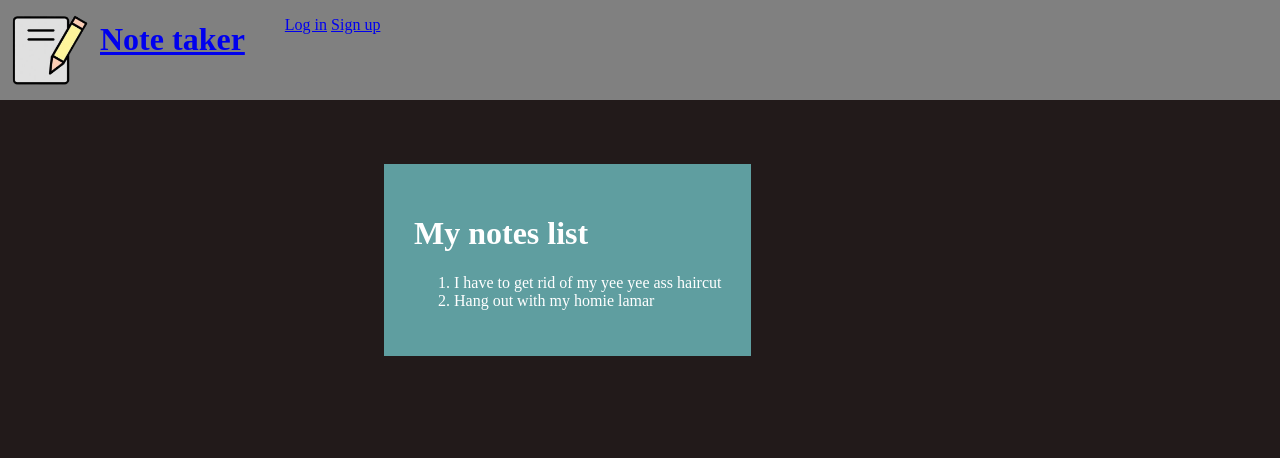
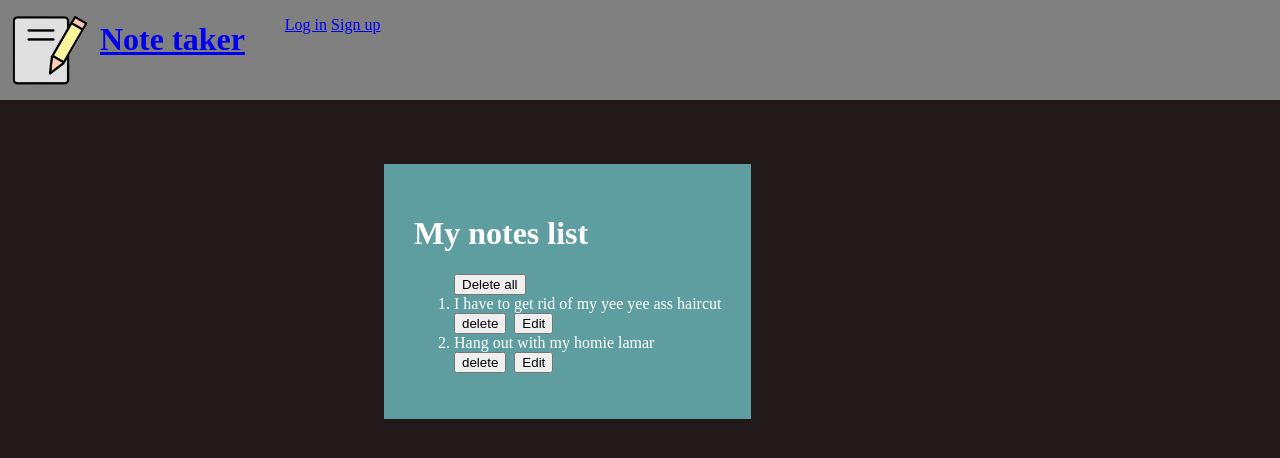
Before and after one commit to Samuel109331/Simple-note-taker-in-flask, a Flask app: page /viewnote in a window 1280 px wide. Shown: the top 458 px of the page. Run offline with Flask 3, Linux system fonts and the light colour scheme; a user stored in the database is signed in; data comes from the database, SQL or seed files in the repository.

Commit message:
Update note_list.html

```diff
--- a/Note maker/templates/note_list.html
+++ b/Note maker/templates/note_list.html
@@ -6,8 +6,9 @@ My notes
 {% block content %}
 <h1>My notes list</h1>
 <ol>
+    <button onclick="deleteAllNotes()">Delete all</button>
     {% for note in notes %}
-        <li>{{note[0]}}</li>
+        <li>{{note[0]}}</li><button onclick="deleteNote('{{ note[0] }}')">delete</button>&nbsp;&nbsp;<button onclick="editNote('{{ note[0] }}')">Edit</button>
     {% endfor %}
 </ol>
 {% endblock %}
```
